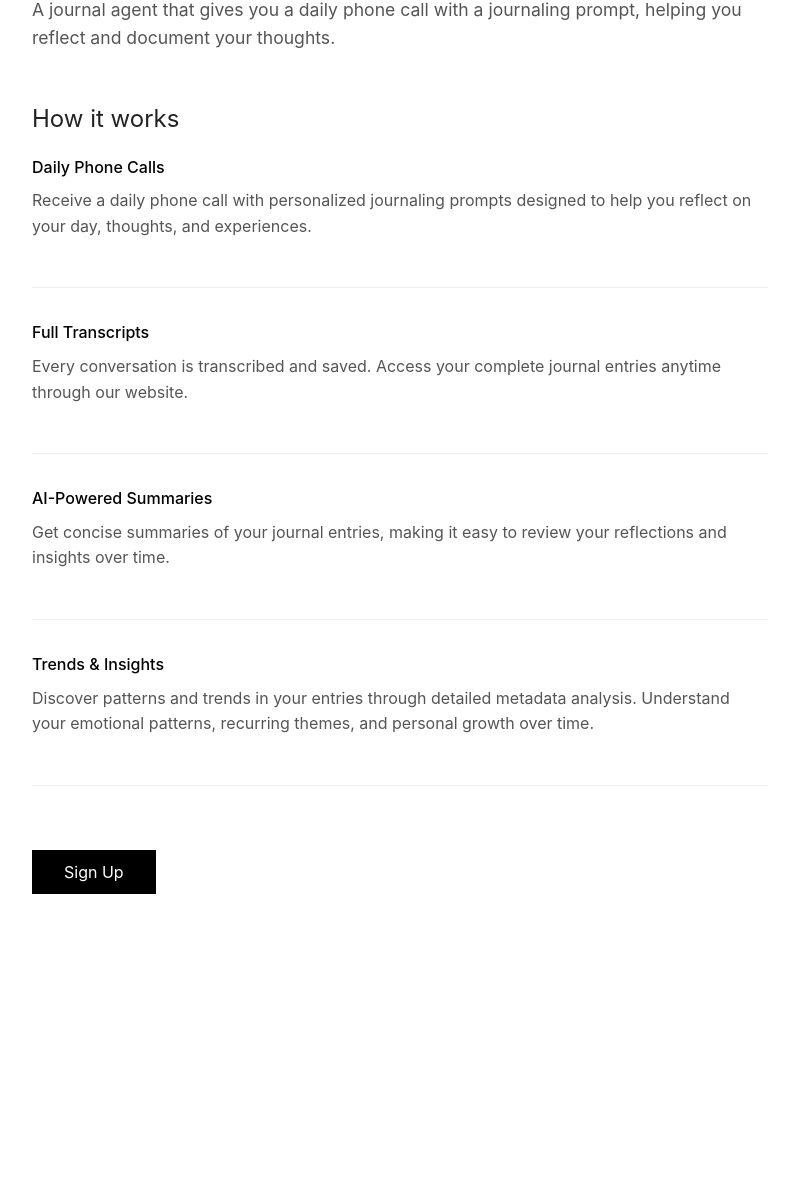
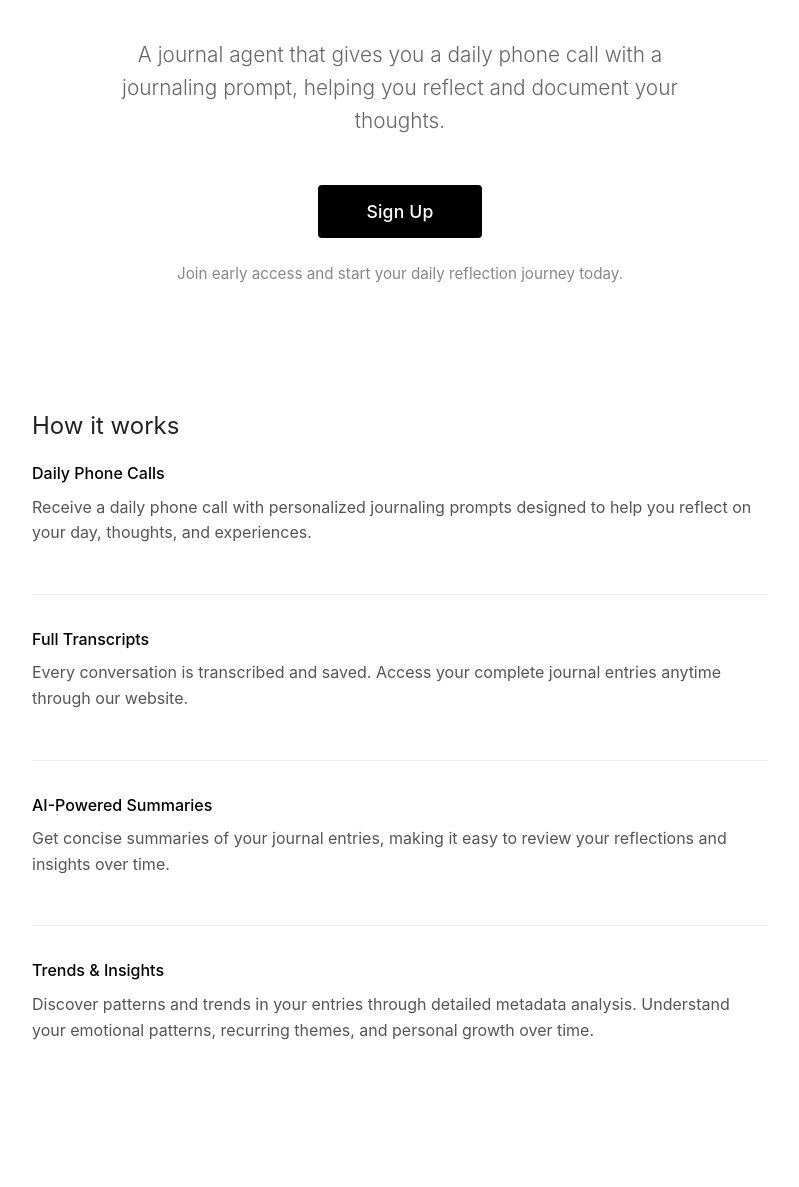
Before and after one commit to dmlaurel/journalai, a plain HTML site: page frontend/index.html in a window 1280 px wide. Shown: the part 148-1335 px from the top of the page, without its empty margins (240-1039 px from the left). Before the commit the page ends 1074 px from the top, so only its background shows below. Drawn offline with Linux system fonts and the light colour scheme.

Commit message:
redo web design

```diff
--- a/frontend/index.html
+++ b/frontend/index.html
@@ -16,16 +16,35 @@
             line-height: 1.6;
             color: #333;
             background-color: #fff;
-            padding: 2rem;
+            padding: 0;
             max-width: 800px;
             margin: 0 auto;
         }
 
+        .hero {
+            text-align: center;
+            padding: 4rem 2rem;
+            min-height: 60vh;
+            display: flex;
+            flex-direction: column;
+            justify-content: center;
+            align-items: center;
+        }
+
         h1 {
-            font-size: 2.5rem;
+            font-size: 3.5rem;
             font-weight: 300;
+            margin-bottom: 2rem;
+            color: #000;
+            letter-spacing: -0.02em;
+        }
+
+        .hero-subtitle {
+            font-size: 1.3rem;
+            color: #666;
             margin-bottom: 3rem;
-            color: #000;
+            max-width: 600px;
+            font-weight: 300;
         }
 
         h2 {
@@ -42,9 +61,8 @@
             color: #555;
         }
 
-        .description {
-            font-size: 1.1rem;
-            margin-bottom: 3rem;
+        .content {
+            padding: 0 2rem 4rem 2rem;
         }
 
         .feature {
@@ -65,20 +83,32 @@
 
         .signup-button {
             display: inline-block;
-            padding: 0.75rem 2rem;
+            padding: 1rem 3rem;
             background-color: #000;
             color: #fff;
             text-decoration: none;
             border: none;
-            font-size: 1rem;
+            font-size: 1.1rem;
             font-family: inherit;
+            font-weight: 500;
             cursor: pointer;
-            margin-top: 2rem;
-            transition: background-color 0.2s;
+            margin: 0;
+            transition: all 0.2s;
+            border-radius: 4px;
+            letter-spacing: 0.01em;
         }
 
         .signup-button:hover {
             background-color: #333;
+            transform: translateY(-1px);
+            box-shadow: 0 4px 12px rgba(0, 0, 0, 0.15);
+        }
+
+        .signup-description {
+            font-size: 0.95rem;
+            color: #888;
+            margin-top: 1.5rem;
+            max-width: 500px;
         }
 
         .modal-overlay {
@@ -209,13 +239,19 @@
     </style>
 </head>
 <body>
+    <div class="hero">
         <h1>Journie</h1>
-
-    <p class="description">
+        <p class="hero-subtitle">
             A journal agent that gives you a daily phone call with a journaling prompt,
             helping you reflect and document your thoughts.
         </p>
+        <button class="signup-button" onclick="openModal()">Sign Up</button>
+        <p class="signup-description">
+            Join early access and start your daily reflection journey today.
+        </p>
+    </div>
 
+    <div class="content">
         <h2>How it works</h2>
 
         <div class="feature">
@@ -237,8 +273,7 @@
             <p class="feature-title">Trends & Insights</p>
             <p>Discover patterns and trends in your entries through detailed metadata analysis. Understand your emotional patterns, recurring themes, and personal growth over time.</p>
         </div>
-
-    <button class="signup-button" onclick="openModal()">Sign Up</button>
+    </div>
 
     <div class="modal-overlay" id="modalOverlay" onclick="closeModalOnOverlay(event)">
         <div class="modal" onclick="event.stopPropagation()">
@@ -299,12 +334,18 @@
             // Determine API endpoint based on current location
             // If frontend is running on localhost (local development), use local backend
             // Otherwise (GitHub Pages, production, etc.), always use Render.com backend
-            const isLocalhost = window.location.hostname === 'localhost' || window.location.hostname === '127.0.0.1';
+            const isLocalhost = window.location.hostname === 'localhost' ||
+                               window.location.hostname === '127.0.0.1' ||
+                               window.location.protocol === 'file:';
             const apiUrl = isLocalhost
                 ? 'http://localhost:5000/api/signup'  // Local development with --local flag
                 : 'https://journalai-ergq.onrender.com/api/signup';  // Production on Render.com
 
             try {
+                console.log('Frontend location:', window.location.href);
+                console.log('Hostname:', window.location.hostname);
+                console.log('Protocol:', window.location.protocol);
+                console.log('Is localhost?', isLocalhost);
                 console.log('Sending request to:', apiUrl);
                 console.log('Request data:', formData);
 
```
Lines whose indentation alone changed are shown as unchanged.
